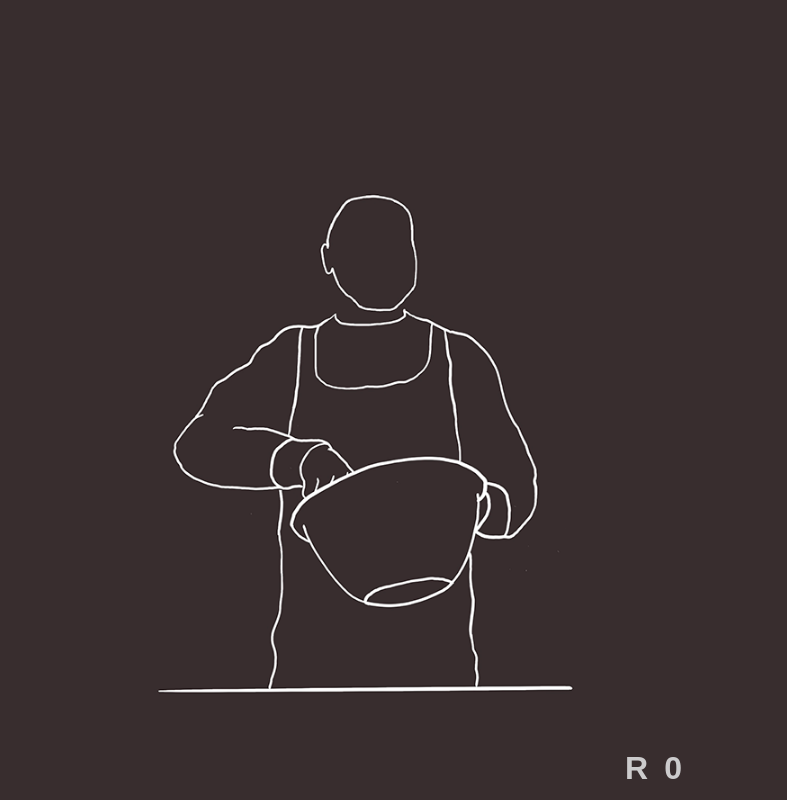
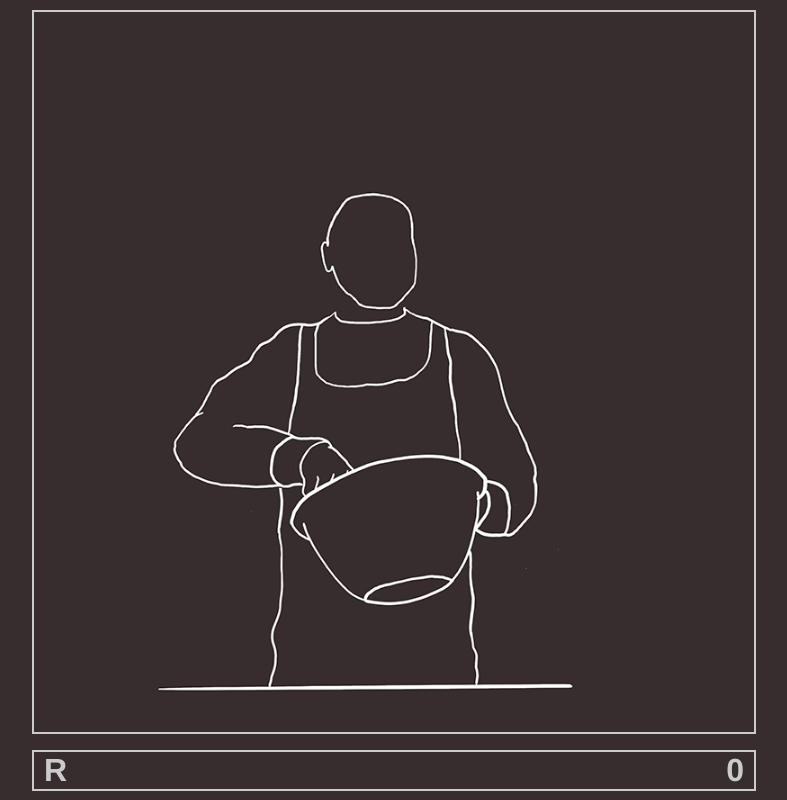
Before and after one commit to samGPU/breakfast-chef, a website built with Vite: page index.html in a window 1280 px wide. Shown: the whole page, without its empty margins (246-1033 px from the left). Built offline with nearby package versions, Linux system fonts and the light colour scheme.

Commit message:
Modified UI elements layout

```diff
--- a/src/Canvas.js
+++ b/src/Canvas.js
@@ -32,7 +32,7 @@ export default class Canvas {
 
         // Calculate scale based on the aspect ratio
         const aspectRatio = 1;
-        let newWidth = innerWidth; // 90% of window width
+        let newWidth = innerWidth * 0.9; // 90% of window width
         let newHeight = newWidth / aspectRatio;
 
         // Ensure it fits within the window height
@@ -54,7 +54,7 @@ export default class Canvas {
         // Resize the game container to the correct width to move the UI elements
         const container = document.getElementById("ui");
         console.log(container)
-        container.style.width = `${this.width * 0.8}px`;
+        container.style.width = `${this.width - 20}px`;
     }
 
     drawImage(image, x, y, width = 0, height = 0) {
--- a/style.css
+++ b/style.css
@@ -4,13 +4,14 @@
 }
 
 body {
-  font-family: 'Arial', sans-serif;
+  font-family: 'Helvetica', sans-serif;
   background-color: #382d2e;
   color: #cccbcc;
 }
 
 canvas {
-  image-rendering: crisp-edges;
+  image-rendering: pixelated;
+  border: 2px solid #cccbcc;
 }
 
 #container {
@@ -27,7 +28,11 @@ canvas {
 #ui {
   display: flex;
   flex-flow: row nowrap;
-  justify-content: right;
+  justify-content: space-between;
   align-items: center;
-  gap: 1rem;
+  gap: 2rem;
+
+  padding: 0px 10px;
+
+  border: 2px solid #cccbcc;
 }
```
